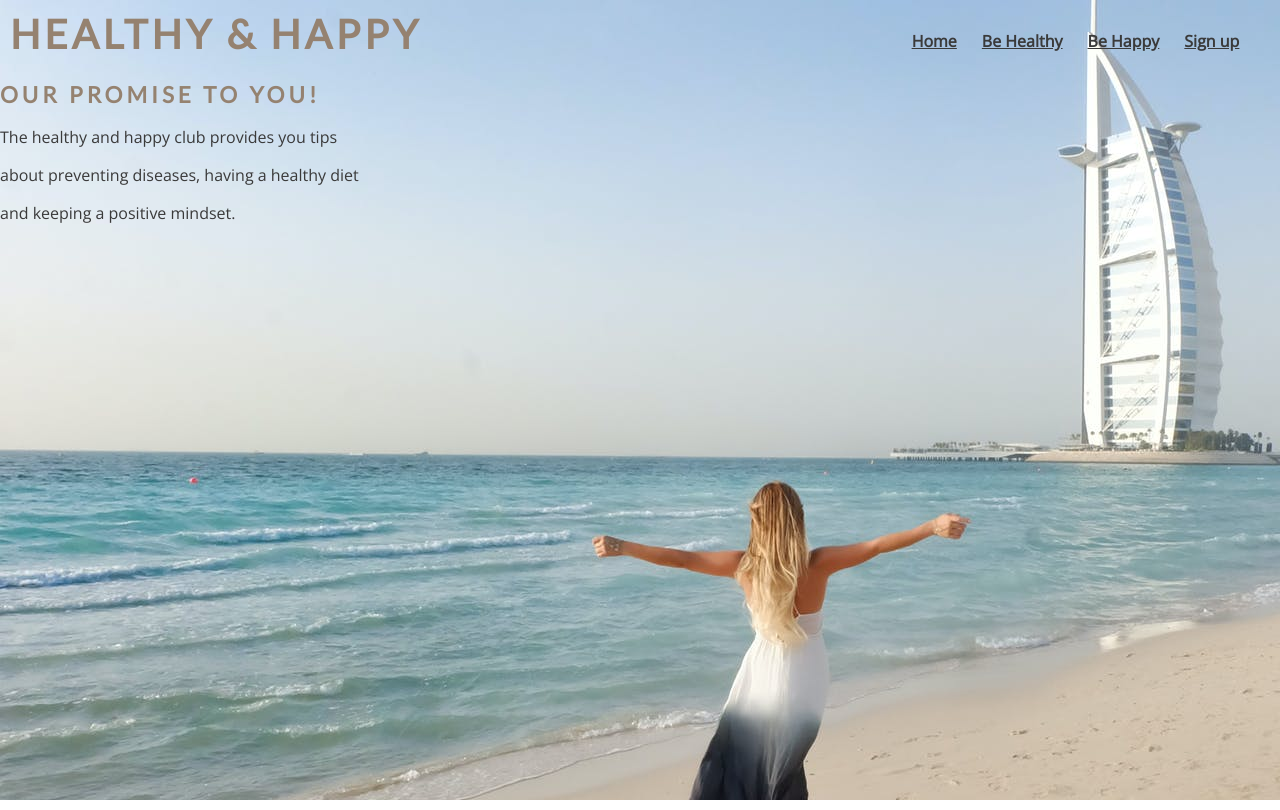
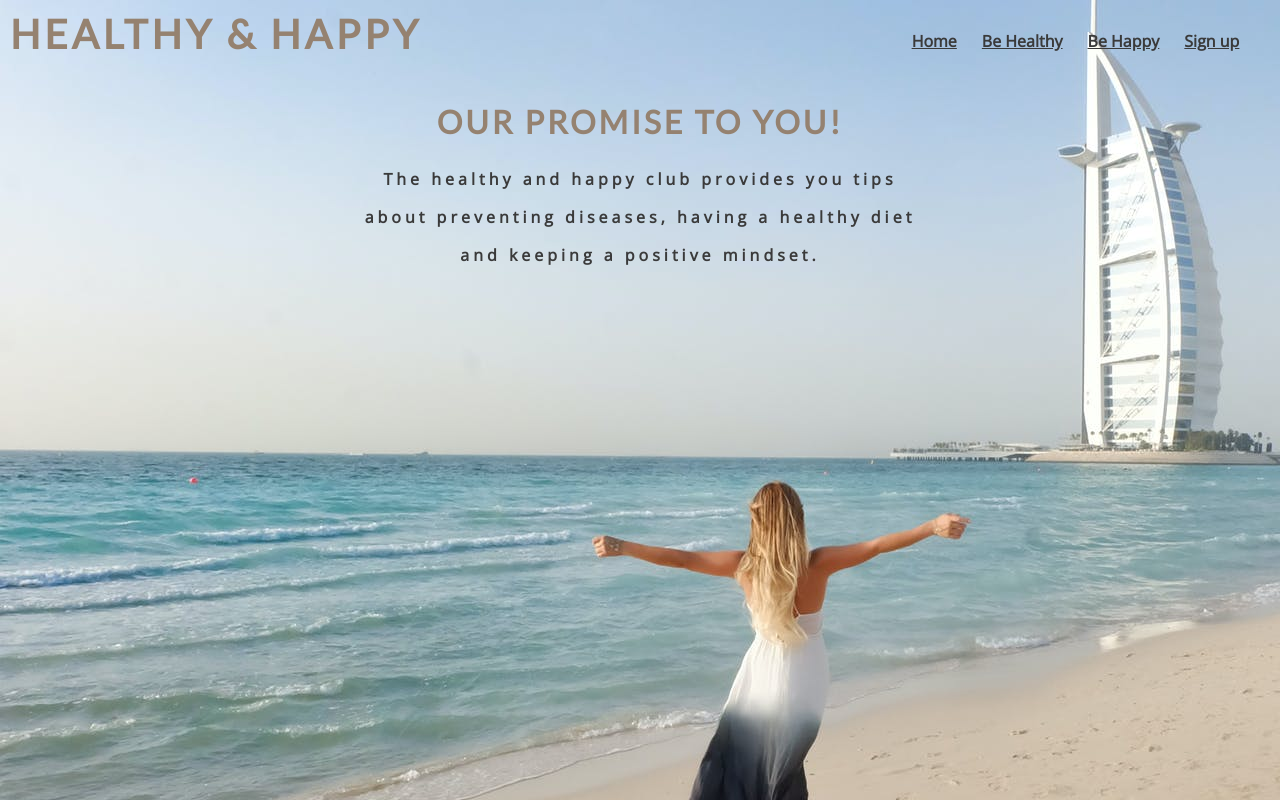
Before and after one commit to Code-Institute-Submissions/HG42022-Project1, a plain HTML site: page index.html in a window 1280 px wide. Drawn offline with nearby package versions, Linux system fonts and the light colour scheme.

Commit message:
center the promise text

```diff
--- a/assets/css/style.css
+++ b/assets/css/style.css
@@ -76,6 +76,28 @@ nav {
     margin-right: 5px;
 }
 
+
+#promise-title {
+
+    font-size: 32px;
+    letter-spacing: 3px;
+    margin-top: 25px;
+
+}
+#promise{
+    text-align: center;
+    margin-top: 40px;
+
+    }
+
+#promise p{
+    letter-spacing: 4px;
+    font-weight: 900;
+    text-align: center;
+
+
+}
+
 /* style the hero image*/
 
 #image-home {
```
Also changed, not shown: index.html (+4 -4 lines).
